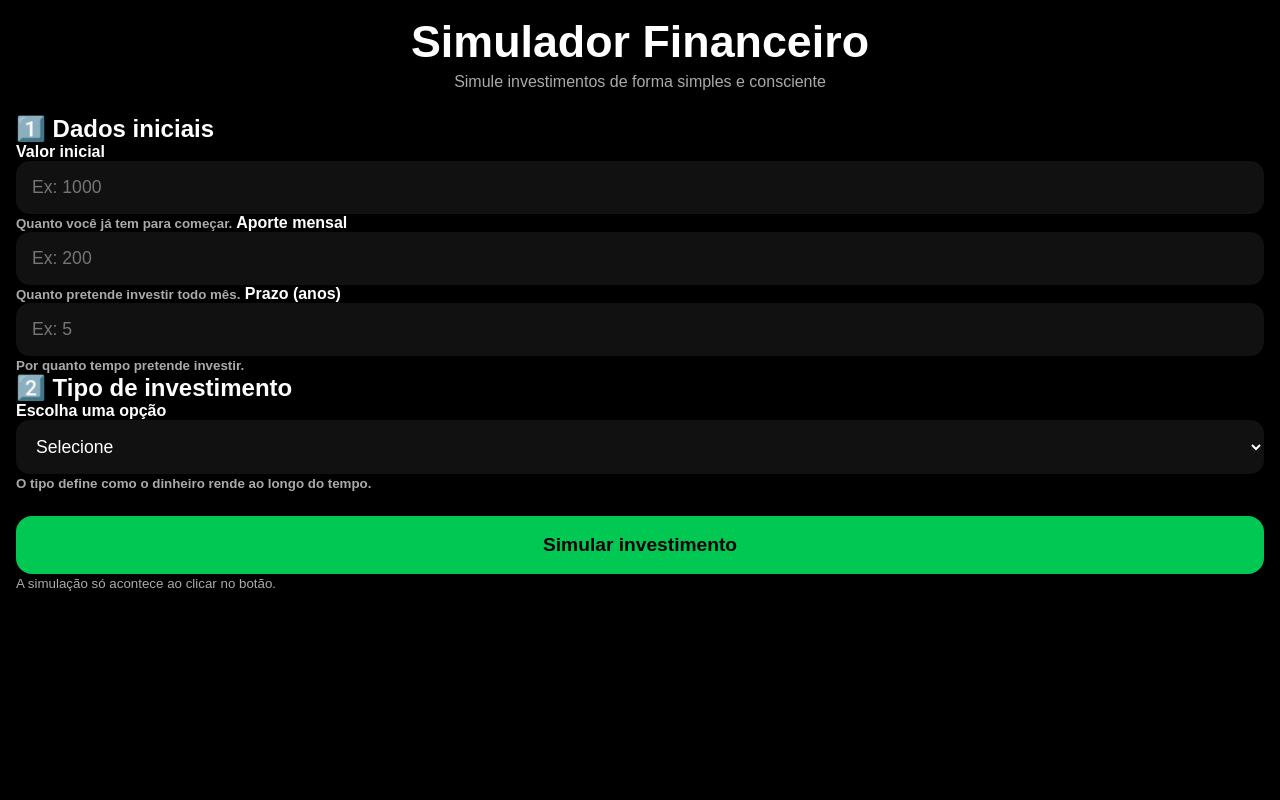
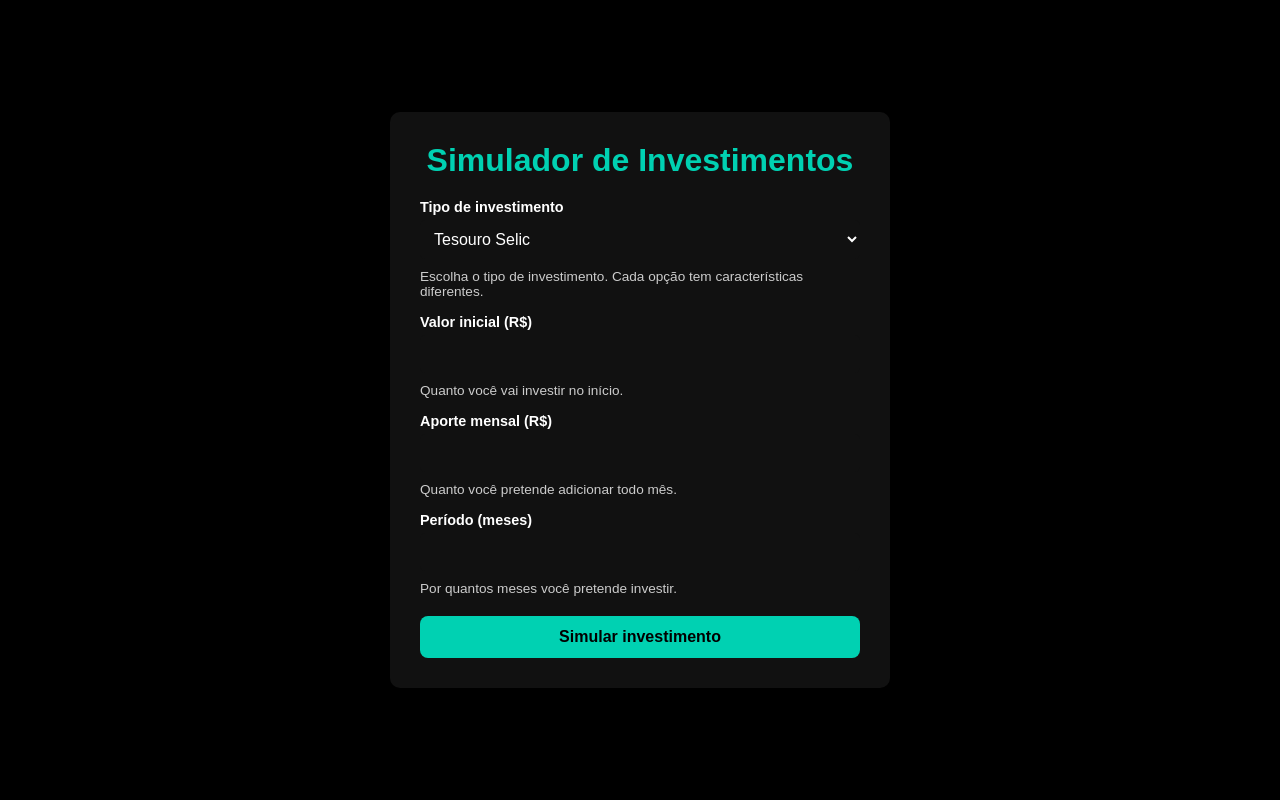
Before and after one commit to brandaoyan19-dotcom/Simulador-investimentos-flask, a Flask app: page / in a window 1280 px wide. Run offline with Flask 3, Linux system fonts and the light colour scheme.

Commit message:
Concertar o frontend

```diff
--- a/templates/index.html
+++ b/templates/index.html
@@ -1,113 +1,190 @@
 <!DOCTYPE html>
-<html lang="pt-br">
+<html lang="pt-BR">
 <head>
-  <meta charset="UTF-8" />
-  <meta name="viewport" content="width=device-width, initial-scale=1.0" />
-  <title>Simulador Financeiro</title>
+    <meta charset="UTF-8">
+    <meta name="viewport" content="width=device-width, initial-scale=1.0">
+    <title>Simulador de Investimentos</title>
+    <link rel="stylesheet" href="{{ url_for('static', filename='style.css') }}">
+    <style>
+        /* ===== Reset básico ===== */
+        * {
+            box-sizing: border-box;
+            margin: 0;
+            padding: 0;
+            font-family: Arial, sans-serif;
+        }
 
-  <!-- CSS será ajustado no Passo 3 -->
-  <link rel="stylesheet" href="{{ url_for('static', filename='style.css') }}">
+        html, body {
+            height: 100%;
+            width: 100%;
+            background-color: #000;
+            color: #fff;
+        }
+
+        /* ===== Container central ===== */
+        .container {
+            min-height: 100vh;
+            display: flex;
+            justify-content: center;
+            align-items: center;
+            padding: 20px;
+        }
+
+        /* ===== Formulário ===== */
+        form {
+            width: 100%;
+            max-width: 500px;
+            background-color: #111;
+            padding: 30px;
+            border-radius: 10px;
+        }
+
+        h1 {
+            text-align: center;
+            margin-bottom: 20px;
+            color: #00d1b2; /* cor estilo fintech */
+        }
+
+        label {
+            display: block;
+            margin-top: 15px;
+            font-size: 0.9rem;
+        }
+
+        input, select {
+            width: 100%;
+            padding: 10px;
+            margin-top: 5px;
+            border-radius: 5px;
+            border: none;
+            font-size: 1rem;
+        }
+
+        button {
+            margin-top: 20px;
+            width: 100%;
+            padding: 12px;
+            background-color: #00d1b2;
+            border: none;
+            border-radius: 8px;
+            font-size: 1rem;
+            cursor: pointer;
+            transition: 0.2s;
+        }
+
+        button:hover {
+            background-color: #00b89c;
+        }
+
+        /* ===== Microexplicações ===== */
+        .explicacao {
+            font-size: 0.85rem;
+            margin-top: 10px;
+            color: #ccc;
+        }
+
+        /* ===== Resultado ===== */
+        .resultado {
+            margin-top: 20px;
+            padding: 15px;
+            background-color: #222;
+            border-radius: 8px;
+        }
+
+        /* ===== Responsivo ===== */
+        @media (max-width: 600px) {
+            form {
+                padding: 20px;
+            }
+
+            h1 {
+                font-size: 1.5rem;
+            }
+
+            input, select, button {
+                font-size: 0.95rem;
+            }
+        }
+    </style>
 </head>
+<body>
+    <div class="container">
+        <form method="POST" action="/">
+            <h1>Simulador de Investimentos</h1>
 
-<body>
-  <main class="app">
+            <label for="tipo">Tipo de investimento</label>
+            <select name="tipo" id="tipo" onchange="controlarCampos()" required>
+                <option value="selic">Tesouro Selic</option>
+                <option value="ipca">Tesouro IPCA+</option>
+                <option value="cdb">CDB</option>
+            </select>
+            <div class="explicacao" id="explicacao-tipo">
+                Escolha o tipo de investimento. Cada opção tem características diferentes.
+            </div>
 
-    <!-- CABEÇALHO -->
-    <header class="header">
-      <h1>Simulador Financeiro</h1>
-      <p>Simule investimentos de forma simples e consciente</p>
-    </header>
+            <label for="valor_inicial">Valor inicial (R$)</label>
+            <input type="number" step="0.01" name="valor_inicial" required>
+            <div class="explicacao">Quanto você vai investir no início.</div>
 
-    <!-- FORMULÁRIO -->
-    <form method="post" class="form">
+            <label for="aporte_mensal">Aporte mensal (R$)</label>
+            <input type="number" step="0.01" name="aporte_mensal" required>
+            <div class="explicacao">Quanto você pretende adicionar todo mês.</div>
 
-      <!-- ETAPA 1 — DADOS BÁSICOS -->
-      <section class="step">
-        <h2>1️⃣ Dados iniciais</h2>
+            <label for="periodo">Período (meses)</label>
+            <input type="number" name="periodo" required>
+            <div class="explicacao">Por quantos meses você pretende investir.</div>
 
-        <label>
-          Valor inicial
-          <input type="number" name="valor_inicial" placeholder="Ex: 1000" required>
-          <small>Quanto você já tem para começar.</small>
-        </label>
+            <!-- Campos extras -->
+            <div id="campo-ipca" style="display:none;">
+                <label for="ipca_extra">Qual adicional acima do IPCA? (%)</label>
+                <input type="number" step="0.01" name="ipca_extra" id="ipca_extra">
+                <div class="explicacao">O Tesouro IPCA+ protege contra a inflação e paga um ganho real.</div>
+            </div>
 
-        <label>
-          Aporte mensal
-          <input type="number" name="aporte" placeholder="Ex: 200" required>
-          <small>Quanto pretende investir todo mês.</small>
-        </label>
+            <div id="campo-cdb" style="display:none;">
+                <label for="cdi_percent">Qual porcentagem do CDI? (%)</label>
+                <input type="number" step="0.01" name="cdi_percent" id="cdi_percent">
+                <div class="explicacao">O CDB rende um percentual do CDI, que acompanha a Selic.</div>
+            </div>
 
-        <label>
-          Prazo (anos)
-          <input type="number" name="anos" placeholder="Ex: 5" required>
-          <small>Por quanto tempo pretende investir.</small>
-        </label>
-      </section>
+            <button type="submit">Simular investimento</button>
 
-      <!-- ETAPA 2 — TIPO DE INVESTIMENTO -->
-      <section class="step">
-        <h2>2️⃣ Tipo de investimento</h2>
+            {% if resultado %}
+            <div class="resultado">
+                <p>Total investido: R$ {{ resultado.total_investido }}</p>
+                <p>Valor final: R$ {{ resultado.valor_final }}</p>
+                <p>Rendimento: R$ {{ resultado.rendimento }}</p>
+                <p>{{ explicacao }}</p>
+                {% if resultado.rendimento / resultado.total_investido * 100 > 0 %}
+                <p>💡 Vale a pena!</p>
+                {% else %}
+                <p>💡 Não vale a pena.</p>
+                {% endif %}
+            </div>
+            {% endif %}
+        </form>
+    </div>
 
-        <label>
-          Escolha uma opção
-          <select name="tipo" id="tipo-investimento" required>
-            <option value="">Selecione</option>
-            <option value="selic">Tesouro Selic</option>
-            <option value="ipca">Tesouro IPCA+</option>
-            <option value="cdb">CDB</option>
-          </select>
-          <small>O tipo define como o dinheiro rende ao longo do tempo.</small>
-        </label>
-      </section>
+    <script>
+        function controlarCampos() {
+            const tipo = document.getElementById("tipo").value;
+            const campoIpca = document.getElementById("campo-ipca");
+            const campoCdi = document.getElementById("campo-cdb");
 
-      <!-- ETAPA 3 — CAMPOS CONDICIONAIS -->
-      <!-- OBS: ficam INVISÍVEIS por padrão -->
-      <section class="step hidden" id="campo-ipca">
-        <h2>3️⃣ Detalhe do IPCA+</h2>
+            if (tipo === "ipca") {
+                campoIpca.style.display = "block";
+                campoCdi.style.display = "none";
+            } else if (tipo === "cdb") {
+                campoCdi.style.display = "block";
+                campoIpca.style.display = "none";
+            } else {
+                campoIpca.style.display = "none";
+                campoCdi.style.display = "none";
+            }
+        }
 
-        <label>
-          Adicional acima do IPCA (%)
-          <input type="number" step="0.1" name="ipca_extra" placeholder="Ex: 5">
-          <small>Ganho real acima da inflação oficial (IPCA).</small>
-        </label>
-      </section>
-
-      <section class="step hidden" id="campo-cdb">
-        <h2>3️⃣ Detalhe do CDB</h2>
-
-        <label>
-          Percentual do CDI (%)
-          <input type="number" step="1" name="cdi" placeholder="Ex: 110">
-          <small>Quanto do CDI o banco paga.</small>
-        </label>
-      </section>
-
-      <!-- ETAPA 4 — AÇÃO -->
-      <section class="step">
-        <button type="submit">Simular investimento</button>
-        <small>A simulação só acontece ao clicar no botão.</small>
-      </section>
-
-    </form>
-
-    <!-- RESULTADO (renderizado pelo backend depois) -->
-    {% if resultado %}
-    <section class="resultado">
-      <h2>Resultado da simulação</h2>
-
-      <p><strong>{{ resultado.vale }}</strong></p>
-      <p>{{ resultado.explicacao }}</p>
-
-      <ul>
-        <li>Total investido: R$ {{ resultado.total }}</li>
-        <li>Valor final: R$ {{ resultado.final }}</li>
-        <li>Rendimento: R$ {{ resultado.rendimento }} ({{ resultado.percentual }}%)</li>
-      </ul>
-    </section>
-    {% endif %}
-
-  </main>
-
-  <!-- JS entra no Passo 2 -->
+        // Inicializa ao carregar
+        window.onload = controlarCampos;
+    </script>
 </body>
 </html>
```
